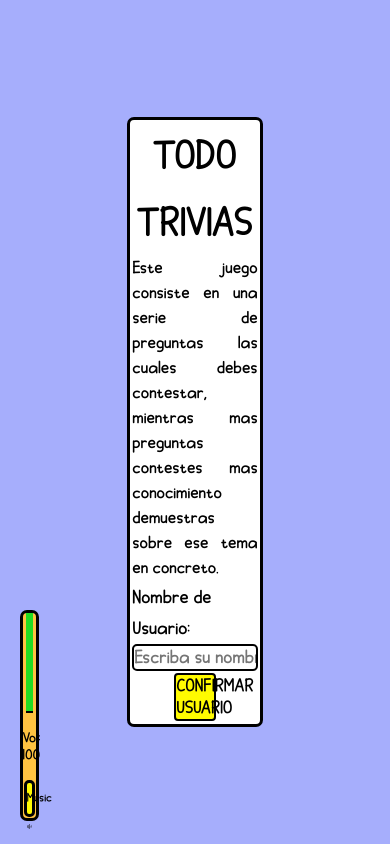
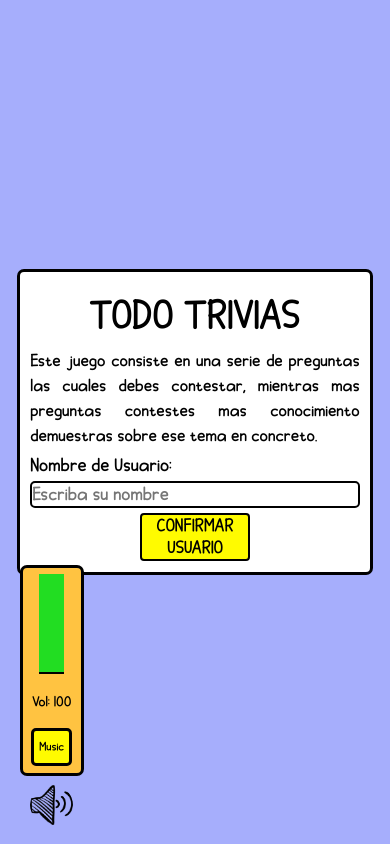
Before and after one commit to NolanS-OMG/Ejercicio-API-trivia, a plain HTML site: page index.html in a window 390 px wide. Both pictures are taken after a click on the button 29 px from the left and 828 px from the top of the page. Drawn offline with Linux system fonts and the light colour scheme.

Commit message:
Se le agregó un diseño responsivo

```diff
--- a/assets/css/grid.css
+++ b/assets/css/grid.css
@@ -155,6 +155,22 @@
         width: 100%;
         padding: 1%;
     }
+
+    .sound-btn-lg {
+        bottom: 1vw;
+        width: 8%;
+        padding: 1%;
+    }
+
+    .sound-menu-lg {
+        bottom: 9vw;
+        width: 8%;
+        padding: 1%;
+    }
+
+    .corner-message-container {
+        width: 30%;
+    }
 }
 
 @media screen and (max-width: 768px) {
@@ -206,6 +222,22 @@
         width: 100%;
         padding: 1%;
     }
+
+    .sound-btn-md {
+        bottom: 1vw;
+        width: 12%;
+        padding: 1%;
+    }
+
+    .sound-menu-md {
+        bottom: 13vw;
+        width: 12%;
+        padding: 1%;
+    }
+
+    .corner-message-container {
+        width: 40%;
+    }
 }
 
 @media screen and (max-width: 576px) {
@@ -256,6 +288,22 @@
     .col-sm-12 {
         width: 100%;
         padding: 1%;
+    }
+
+    .sound-btn-sm {
+        bottom: 1vw;
+        width: 16.5%;
+        padding: 1%;
+    }
+
+    .sound-menu-sm {
+        bottom: 17.5vw;
+        width: 16.5%;
+        padding: 1%;
+    }
+
+    .corner-message-container {
+        width: 45%;
     }
 }
 
--- a/assets/css/styles.css
+++ b/assets/css/styles.css
@@ -76,8 +76,8 @@ img {
 .sound-btn {
     position: absolute;
     left: 5%;
+    width: 5%;
     bottom: 1vw;
-    right: 90%;
     background-color: transparent;
     border-color: transparent;
     z-index: 2;
@@ -95,15 +95,6 @@ img {
 
 .sound-btn:active img {
     background-color: rgba(255, 255, 255, 0.5);
-}
-
-@keyframes show-sound-menu-animation {
-    0% {
-        height: 0;
-    }
-    100% {
-        height: 25vh;
-    }
 }
 
 .sound-menu {
--- a/index.html
+++ b/index.html
@@ -21,13 +21,13 @@
 
     <!-- BOTÓN DE SONIDO -->
 
-    <button class="sound-btn" id="soundBtn">
+    <button class="sound-btn sound-btn-sm sound-btn-md sound-btn-lg" id="soundBtn">
         <img src="assets/images/sound-icon.png" alt="sound icon">
     </button>
 
     <!-- MENU DEL BOTÓN DE SONIDO -->
 
-    <div class="sound-menu" id="soundMenu">
+    <div class="sound-menu sound-menu-sm sound-menu-md sound-menu-lg" id="soundMenu">
         <div class="volume-bar-container" id="volumeBarContainer">
             <div id="volumeBar"></div>
         </div>
@@ -39,7 +39,7 @@
 
     <div id="initial" class="entire-screen">
         <div class="display-flex flex-direction-column height">
-            <div class="quest-container">
+            <div class="quest-container col-sm-11 col-md-9 col-lg-6">
                 <div class="initial-description-container">
                     <h1>
                         <div></div>
@@ -60,7 +60,7 @@
 
     <div id="form" class="entire-screen">
         <div class="display-flex flex-direction-column height">
-            <div class="quest-container">
+            <div class="quest-container col-sm-11 col-md-9 col-lg-6">
                 <div class="initial-description-container">
                     <form action="" id="questionChooser" class="display-flex flex-direction-row justify-content-center flex-wrap">
                         <div class="question-field">
@@ -144,7 +144,7 @@
 
     <div id="questions" class="entire-screen">
         <div class="display-flex flex-direction-column height">
-            <div class="quest-container">
+            <div class="quest-container col-sm-11 col-md-9 col-lg-6">
                 <div class="initial-description-container">
                     <h4 id="questionName"></h4>
                     <div class="question-items">
@@ -170,7 +170,7 @@
 
     <div id="score" class="entire-screen">
         <div class="display-flex flex-direction-column height">
-            <div class="quest-container">
+            <div class="quest-container col-sm-11 col-md-9 col-lg-6">
                 <div class="initial-description-container">
                     <h4>GAME OVER</h4>
                     <div id="scoresContainer"></div>
```
